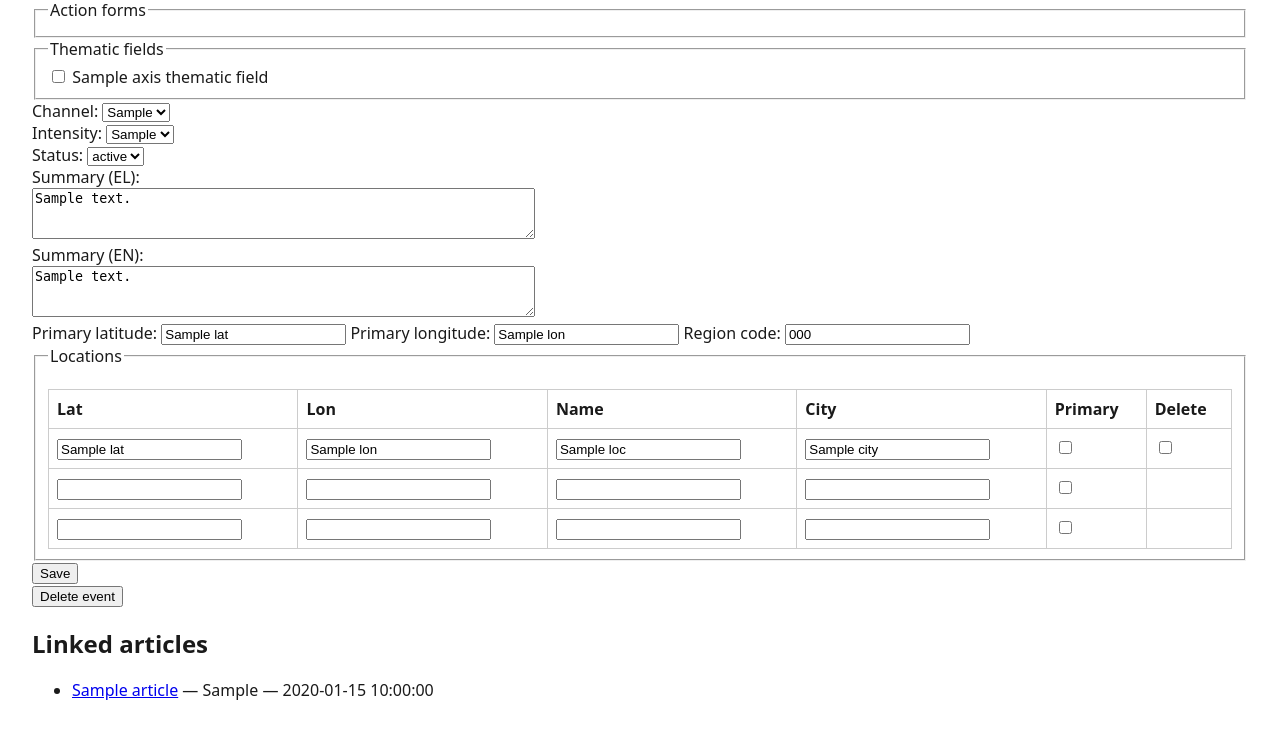
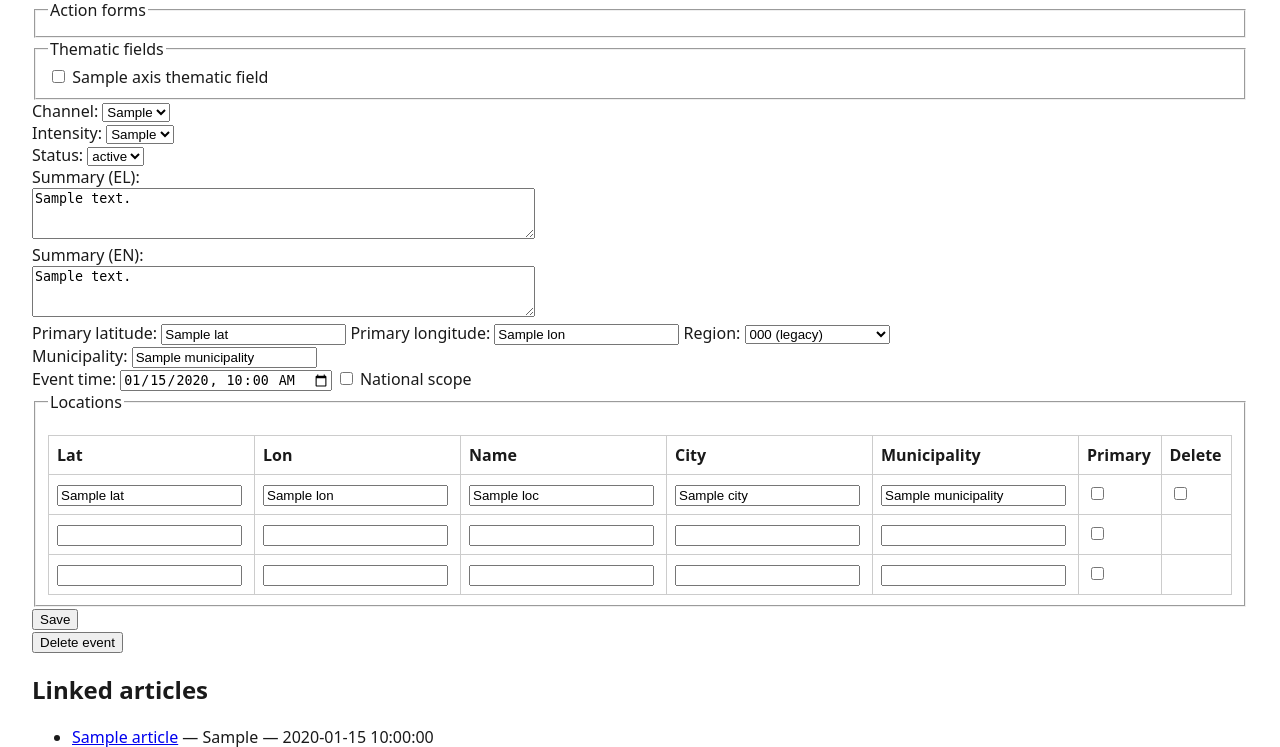
Before and after one commit to NektariosTP/social-reaction-analysis-gr, a FastAPI app: template admin/templates/event_edit.html in a window 1280 px wide. Shown: the part 152-899 px from the top of the page. Before the commit the page ends 852 px from the top, so only its background shows below. Run offline with FastAPI, Linux system fonts and the light colour scheme; the template is opened without the code that fills it: most values are stand-ins (such as "Sample title", 1, 10 or a date in 2020).

Commit message:
feat(admin): edit event_time/is_national/municipality + region dropdown

```diff
--- a/admin/templates/event_edit.html
+++ b/admin/templates/event_edit.html
@@ -50,18 +50,38 @@
 
   <label>Primary latitude: <input type="text" name="lat" value="{{ event.lat if event.lat is not none else '' }}"></label>
   <label>Primary longitude: <input type="text" name="lon" value="{{ event.lon if event.lon is not none else '' }}"></label>
-  <label>Region code: <input type="text" name="region_code" value="{{ event.region_code or '' }}"></label><br>
+  <label>Region:
+    <select name="region_code">
+      <option value="">— none —</option>
+      {% for r in region_names %}
+      <option value="{{ r }}" {% if r == event.region_code %}selected{% endif %}>{{ r }}</option>
+      {% endfor %}
+      {% if event.region_code and event.region_code not in region_names %}
+      <option value="{{ event.region_code }}" selected>{{ event.region_code }} (legacy)</option>
+      {% endif %}
+    </select>
+  </label>
+  <input type="hidden" name="region_code_original" value="{{ event.region_code or '' }}"><br>
+
+  <label>Municipality: <input type="text" name="municipality" list="municipalities"
+    value="{{ event.municipality or '' }}"></label><br>
+
+  <label>Event time:
+    <input type="datetime-local" name="event_time" value="{{ event_time_local }}"></label>
+  <label><input type="checkbox" name="is_national" value="1"
+    {% if event.is_national %}checked{% endif %}> National scope</label><br>
 
   <fieldset>
     <legend>Locations</legend>
     <table>
-      <tr><th>Lat</th><th>Lon</th><th>Name</th><th>City</th><th>Primary</th><th>Delete</th></tr>
+      <tr><th>Lat</th><th>Lon</th><th>Name</th><th>City</th><th>Municipality</th><th>Primary</th><th>Delete</th></tr>
       {% for loc in locations %}
       <tr>
         <td><input type="text" name="loc_lat" value="{{ loc.lat }}"></td>
         <td><input type="text" name="loc_lon" value="{{ loc.lon }}"></td>
         <td><input type="text" name="loc_name" value="{{ loc.location_name or '' }}"></td>
         <td><input type="text" name="loc_city" value="{{ loc.city or '' }}"></td>
+        <td><input type="text" name="loc_municipality" list="municipalities" value="{{ loc.municipality or '' }}"></td>
         <td><input type="checkbox" name="loc_is_primary" value="{{ loop.index0 }}" {% if loc.is_primary %}checked{% endif %}></td>
         <td>
           <input type="checkbox" name="loc_delete" value="{{ loop.index0 }}">
@@ -75,11 +95,15 @@
         <td><input type="text" name="loc_lon" value=""></td>
         <td><input type="text" name="loc_name" value=""></td>
         <td><input type="text" name="loc_city" value=""></td>
+        <td><input type="text" name="loc_municipality" list="municipalities" value=""></td>
         <td><input type="checkbox" name="loc_is_primary" value="{{ loop.index0 + locations|length }}"></td>
         <td><input type="hidden" name="loc_id" value=""></td>
       </tr>
       {% endfor %}
     </table>
+    <datalist id="municipalities">
+      {% for m in municipality_names %}<option value="{{ m }}">{% endfor %}
+    </datalist>
   </fieldset>
 
   <button type="submit">Save</button>
```
